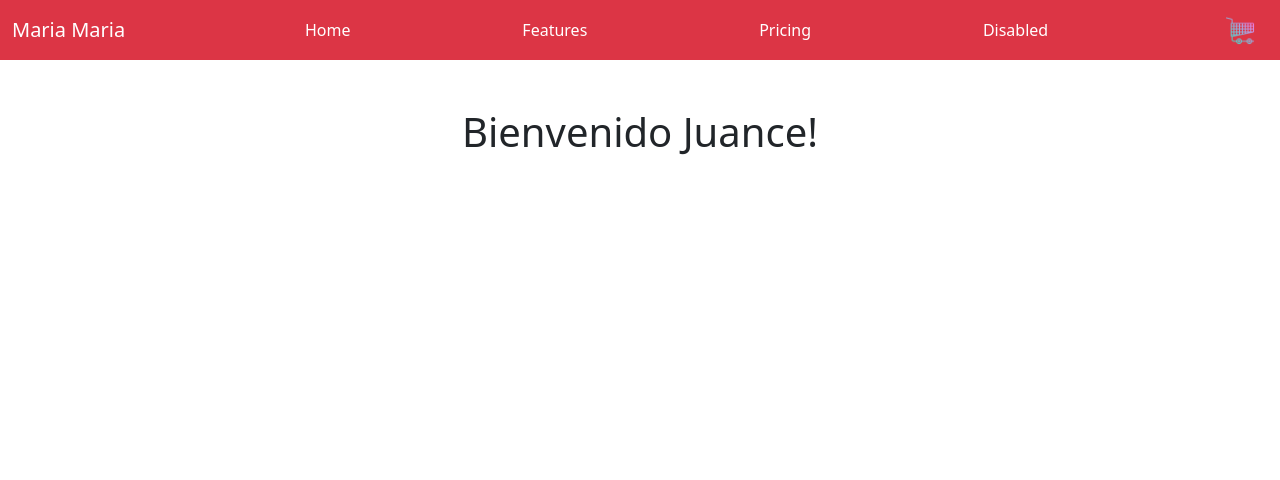
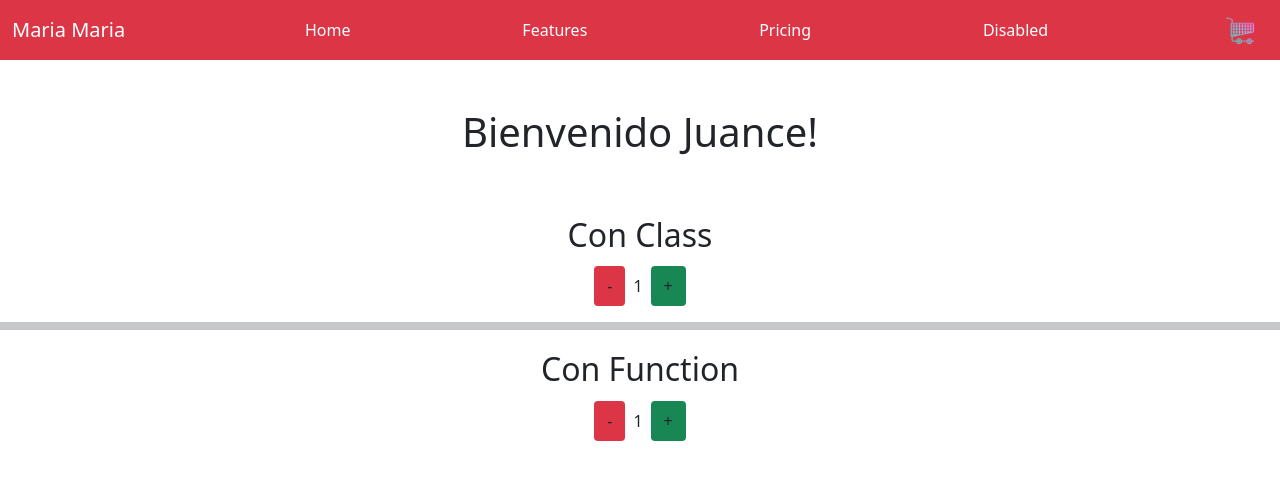
Before and after one commit to juanceweb/proyecto_react, a React (Create React App) app: page / in a window 1280 px wide. Shown: the top 480 px of the page. Built offline with nearby package versions, Linux system fonts and the light colour scheme.

Commit message:
agregado de botones para restar o sumar productos

```diff
--- a/src/App.js
+++ b/src/App.js
@@ -3,12 +3,19 @@ import './App.css';
 import "bootstrap/dist/css/bootstrap.min.css"
 import NavBar from './components/NavBar';
 import Container from './components/ItemListConteiner';
+import ClassAddRest from './components/ItemCountClass';
+import FunctAddRest from './components/ItemCountFunct';
 
 function App() {
   return (
     <div className="App">
         <NavBar />
         <Container nombre="Juance"/>
+        <h2 className="p-1">Con Class</h2>
+        <ClassAddRest valorInicial={1} stock={10}/>
+        <hr className="p-1"></hr>
+        <h2 className="p-1">Con Function</h2>
+        <FunctAddRest valorInicial={1} stockIni={8} />
     </div>
   );
 }
--- /dev/null
+++ b/src/components/ItemCountClass.js
@@ -0,0 +1,36 @@
+import React, {Component} from "react";
+
+
+
+class ClassAddRest extends Component {
+    constructor(props) {
+        super(props);
+        this.state = {
+            valor: props.valorInicial ?? 0,
+            stock: props.stock ?? 0,
+        };
+        // this.suma = this.add.bind();
+        // this.resta = this.rest.bind();
+    }
+
+    add = () => {
+        const addition = (this.state.valor < this.state.stock ) ? this.setState({valor: this.state.valor + 1}) : "stock max"
+    }
+
+    rest = () => {
+        const resta = (this.state.valor > 0 ) ? this.setState({valor: this.state.valor - 1}) : "stock min"
+    }
+
+    render () {
+        return (
+            <div className="d-flex justify-content-center">
+                <button className="btn bg-danger" onClick={this.rest}>-</button>
+                <p className="m-2">{this.state.valor}</p>
+                <button className="btn bg-success" onClick={this.add}>+</button>
+            </div>
+        );
+    }
+}
+
+
+export default ClassAddRest
--- /dev/null
+++ b/src/components/ItemCountFunct.js
@@ -0,0 +1,27 @@
+import React, {useState} from "react";
+
+
+
+const FunctAddRest = ({valorInicial = 0, stockIni = 5}) => {
+    const [valor, setValor] = useState(valorInicial)
+    const [stock, setStock] = useState(stockIni)
+
+    const add = () => {
+        const addition = (valor < stock ) ? setValor((prev) => prev + 1) : "stock max";
+    }
+
+    const rest = () => {
+        const resta = (valor > 0 ) ? setValor((prev) => prev - 1) : "stock min"
+    }
+
+
+return (
+    <div className="d-flex justify-content-center">
+        <button className="btn bg-danger" onClick={rest}>-</button>
+        <p className="m-2">{valor}</p>
+        <button className="btn bg-success" onClick={add}>+</button>
+    </div>
+);
+}
+
+export default FunctAddRest
```
